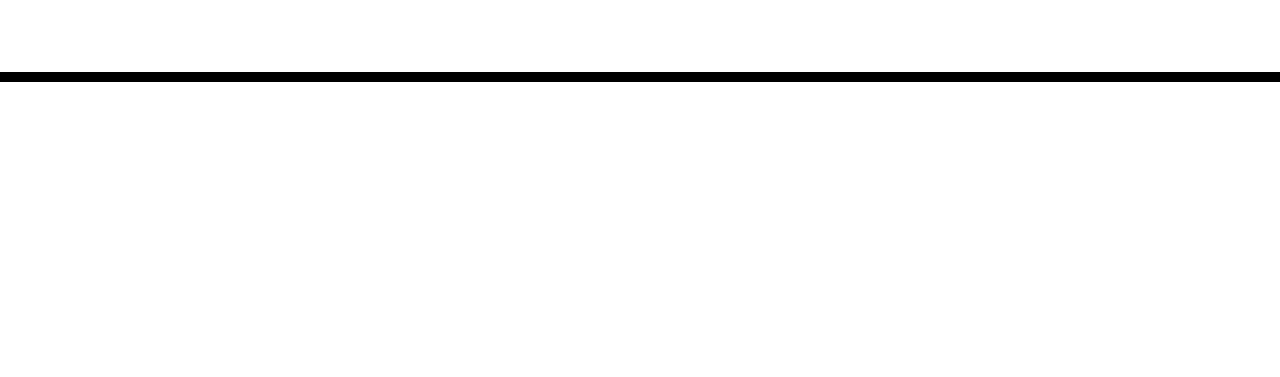
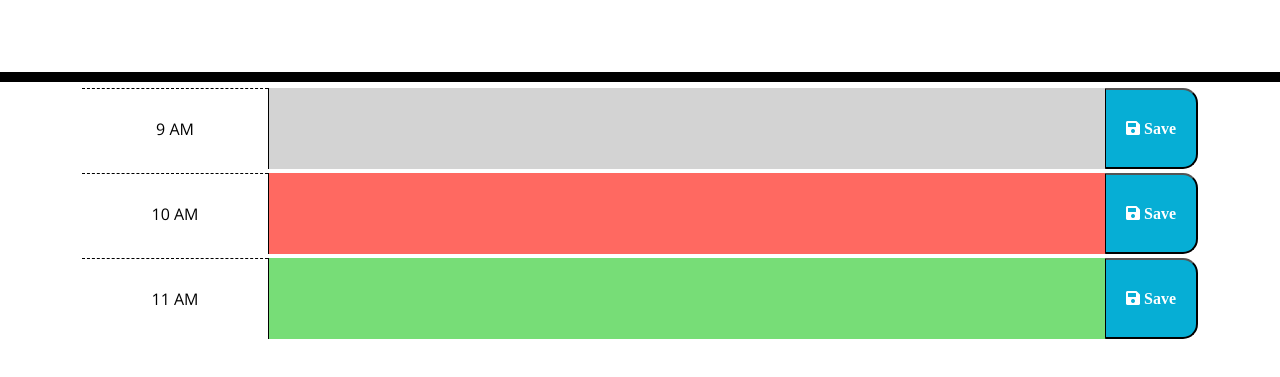
Before and after one commit to pmAdriaan/daily-planner-app, a plain HTML site: page index.html in a window 1280 px wide. Shown: the part 169-546 px from the top of the page. Drawn offline with nearby package versions, Linux system fonts and the light colour scheme.

Commit message:
Update to timeblocks style

```diff
--- a/css/style.css
+++ b/css/style.css
@@ -29,9 +29,11 @@ header {
 .time-block {
   text-align: center;
   border-radius: 15px;
+  position: relative;
 }
 
 .row {
+  margin: 5px 0;
   white-space: pre-wrap;
   height: 80px;
   border-top: 1px solid white;
@@ -41,21 +43,25 @@ header {
   background-color: #ffffff;
   color: #000000;
   border-top: 1px dashed #000000;
+  line-height: 80px;
+  display: flex;
+  align-items: center;
+  justify-content: center;
 }
 
 .past {
   background-color: #d3d3d3;
-  color: white;
+  color: rgb(0, 0, 0);
 }
 
 .present {
   background-color: #ff6961;
-  color: white;
+  color: rgb(0, 0, 0);
 }
 
 .future {
   background-color: #77dd77;
-  color: white;
+  color: rgb(0, 0, 0);
 }
 
 .saveBtn {
@@ -64,9 +70,18 @@ header {
   border-bottom-right-radius: 15px;
   background-color: #06aed5;
   color: white;
+  display: flex;
+  align-items: center;
+  justify-content: center;
 }
 
 .saveBtn i:hover {
+  margin-right: 5px;
   font-size: 20px;
+  color: greenyellow;
   transition: all 0.3s ease-in-out;
 }
+
+.saveBtn:hover {
+  background-color: #046b8e;
+}
--- a/index.html
+++ b/index.html
@@ -32,9 +32,31 @@
     </header>
     <div class="container">
       <!-- Timeblocks go here -->
+      <div class="row time-block">
+        <div class="col-2 hour">9 AM</div>
+        <textarea class="col description past"></textarea>
+        <button class="col-1 saveBtn">
+          <i class="fas fa-save"> Save</i>
+        </button>
+      </div>
+      <div class="row time-block">
+        <div class="col-2 hour">10 AM</div>
+        <textarea class="col description present"></textarea>
+        <button class="col-1 saveBtn">
+          <i class="fas fa-save"> Save</i>
+        </button>
+      </div>
+      <div class="row time-block">
+        <div class="col-2 hour">11 AM</div>
+        <textarea class="col description future"></textarea>
+        <button class="col-1 saveBtn">
+          <i class="fas fa-save"> Save</i>
+        </button>
+      </div>
     </div>
 
     <script src="https://cdnjs.cloudflare.com/ajax/libs/jquery/3.2.1/jquery.min.js"></script>
     <script src="https://cdn.jsdelivr.net/npm/dayjs@1/dayjs.min.js"></script>
+    <script src="./scripts/script.js"></script>
   </body>
 </html>
```
